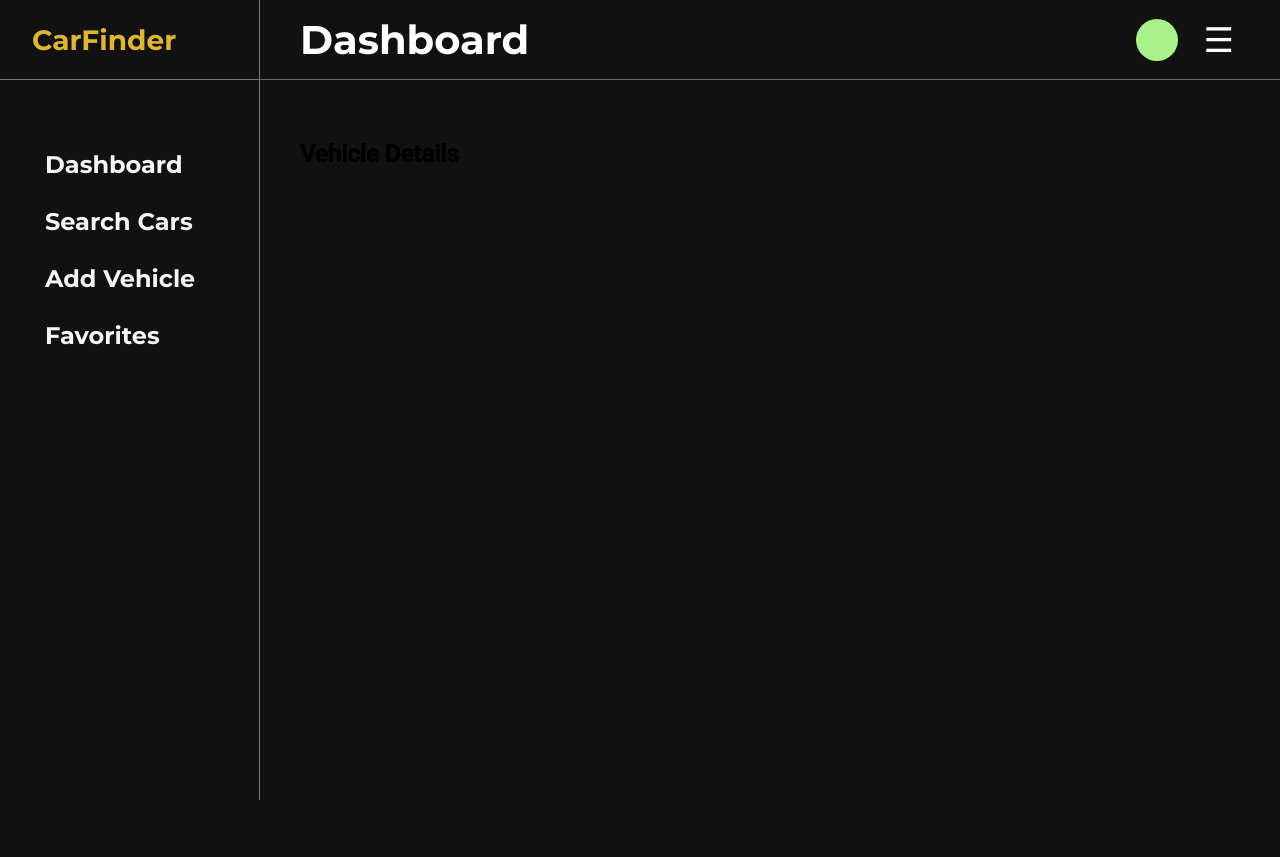
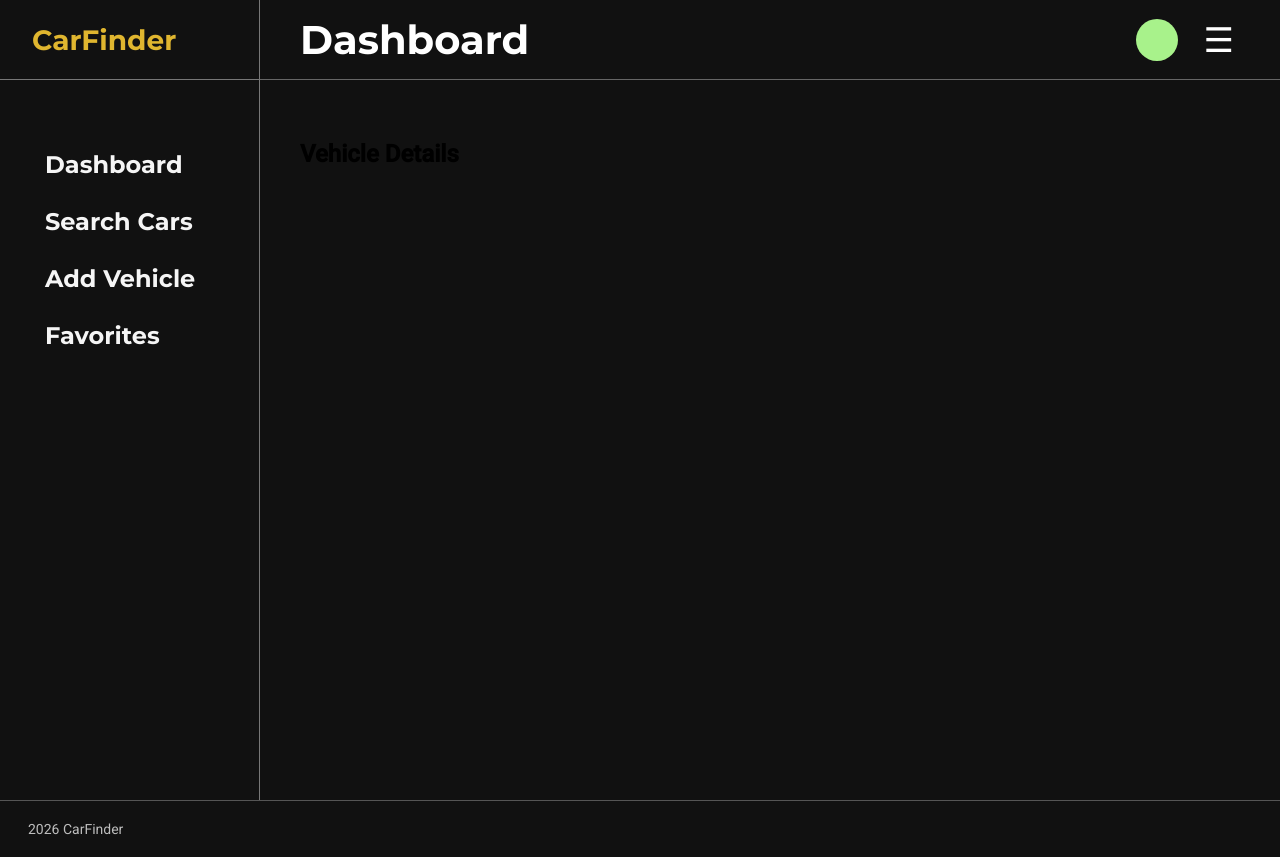
Before and after one commit to AmoyTurner-FS/202603-WDV349-TurnerAmoy, a React app in the folder dev/portfolio/: page /vehicle/1 in a window 1280 px wide. Before the commit the page ends 800 px from the top, so only its background shows below. Built offline with nearby package versions, Linux system fonts and the light colour scheme; the HTML template or start-up script is replaced by a standard one.

Commit message:
Built the footer component

```diff
--- a/dev/portfolio/src/components/AppLayout.css
+++ b/dev/portfolio/src/components/AppLayout.css
@@ -1,7 +1,14 @@
+.app-wrapper {
+  min-height: 100vh;
+  display: flex;
+  flex-direction: column;
+  background-color: #111111;
+}
+
 .app-layout {
   display: flex;
   width: 100%;
-  min-height: 100vh;
+  flex: 1;
   background-color: #111111;
 }
 
--- a/dev/portfolio/src/components/AppLayout.jsx
+++ b/dev/portfolio/src/components/AppLayout.jsx
@@ -1,17 +1,22 @@
 import Sidebar from "./Sidebar";
 import Navbar from "./Navbar";
+import Footer from "./Footer";
 import "./AppLayout.css";
 
 function AppLayout({ children }) {
   return (
-    <div className="app-layout">
-      <Sidebar />
+    <div className="app-wrapper">
+      <div className="app-layout">
+        <Sidebar />
 
-      <div className="content-area">
-        <Navbar />
+        <div className="content-area">
+          <Navbar />
 
-        <main className="main-content">{children}</main>
+          <main className="main-content">{children}</main>
+        </div>
       </div>
+
+      <Footer />
     </div>
   );
 }
--- /dev/null
+++ b/dev/portfolio/src/components/Footer.css
@@ -0,0 +1,15 @@
+.footer {
+  width: 100%;
+  padding: 20px 28px;
+  border-top: 1px solid #555;
+  color: #bdbdbd;
+  background-color: #111111;
+  font-family: "Roboto", sans-serif;
+  font-size: 14px;
+  text-align: left;
+  box-sizing: border-box;
+}
+
+.footer p {
+  margin: 0;
+}
--- /dev/null
+++ b/dev/portfolio/src/components/Footer.jsx
@@ -0,0 +1,11 @@
+import "./Footer.css";
+
+function Footer() {
+  return (
+    <footer className="footer">
+      <p>2026 CarFinder</p>
+    </footer>
+  );
+}
+
+export default Footer;
```
